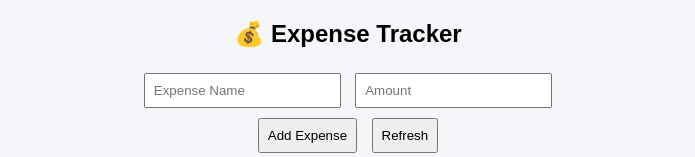
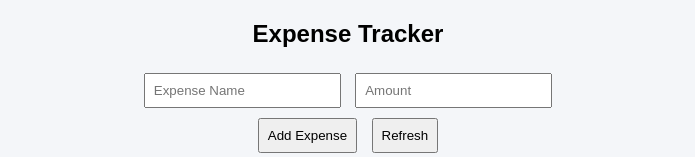
Before and after one commit to tauqeerahmed0309/expense-tracker-project, a plain HTML site: page index.html in a window 1280 px wide. Shown: the top 157 px of the page, without its empty margins (292-987 px from the left). Drawn offline with Linux system fonts and the light colour scheme; no server answers.

Commit message:
Update index.html

```diff
--- a/index.html
+++ b/index.html
@@ -7,7 +7,7 @@
 <body>
 
 <div class="container">
-    <h2>💰 Expense Tracker</h2>
+    <h2>Expense Tracker</h2>
 
     <input type="text" id="title" placeholder="Expense Name">
     <input type="number" id="amount" placeholder="Amount">
```
